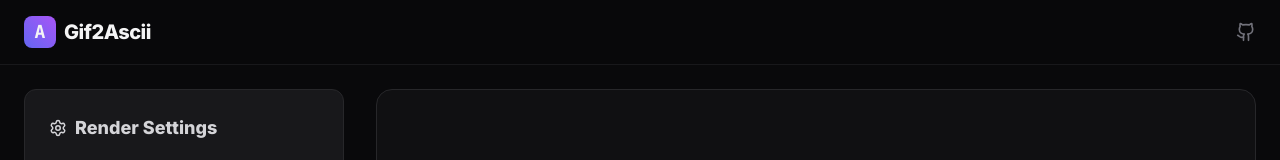
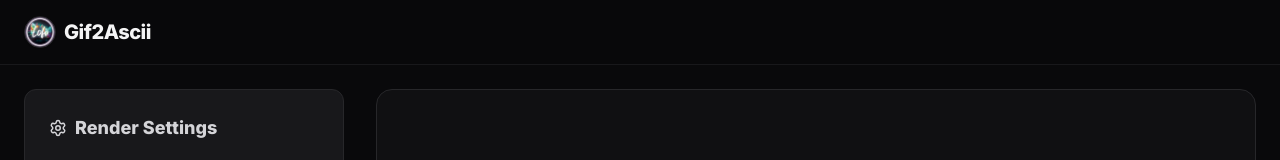
Before and after one commit to latentfidelity/gif2ascii, a React (Vite) app: page / in a window 1280 px wide. Shown: the top 160 px of the page. Built offline with nearby package versions, Linux system fonts and the light colour scheme.

Commit message:
Replace header logo

```diff
--- a/App.tsx
+++ b/App.tsx
@@ -1,9 +1,11 @@
 import React, { useState, useMemo } from 'react';
-import { Settings, RefreshCcw, Github, Layers, Monitor } from 'lucide-react';
+import { Settings, RefreshCcw, Layers, Monitor } from 'lucide-react';
 import FileUpload from './components/FileUpload';
 import AsciiPlayer from './components/AsciiPlayer';
 import { AsciiConfig, AppState } from './types';
 import { DEFAULT_CHARS } from './services/asciiUtils';
+
+const logoUrl = new URL('./lofilogo.png', import.meta.url).href;
 
 const App: React.FC = () => {
   const [fileUrl, setFileUrl] = useState<string | null>(null);
@@ -48,16 +50,16 @@ const App: React.FC = () => {
       <header className="border-b border-zinc-900 bg-zinc-950/80 backdrop-blur-md sticky top-0 z-50">
         <div className="max-w-7xl mx-auto px-6 h-16 flex items-center justify-between">
           <div className="flex items-center gap-2">
-            <div className="w-8 h-8 bg-gradient-to-tr from-indigo-500 to-purple-500 rounded-lg flex items-center justify-center font-mono font-bold text-lg">
-              A
+            <div className="w-8 h-8 rounded-full overflow-hidden border border-zinc-800 shadow-sm bg-zinc-900">
+              <img
+                src={logoUrl}
+                alt="Gif2Ascii logo"
+                className="w-full h-full object-cover"
+              />
             </div>
             <h1 className="font-bold text-xl tracking-tight">Gif2Ascii</h1>
           </div>
-          <div className="flex items-center gap-4">
-             <a href="#" className="text-zinc-500 hover:text-zinc-300 transition-colors">
-               <Github size={20} />
-             </a>
-          </div>
+          <div className="flex items-center gap-4" />
         </div>
       </header>
 
```
Also changed, not shown: Logo.png (added), lofilogo.png (added).
